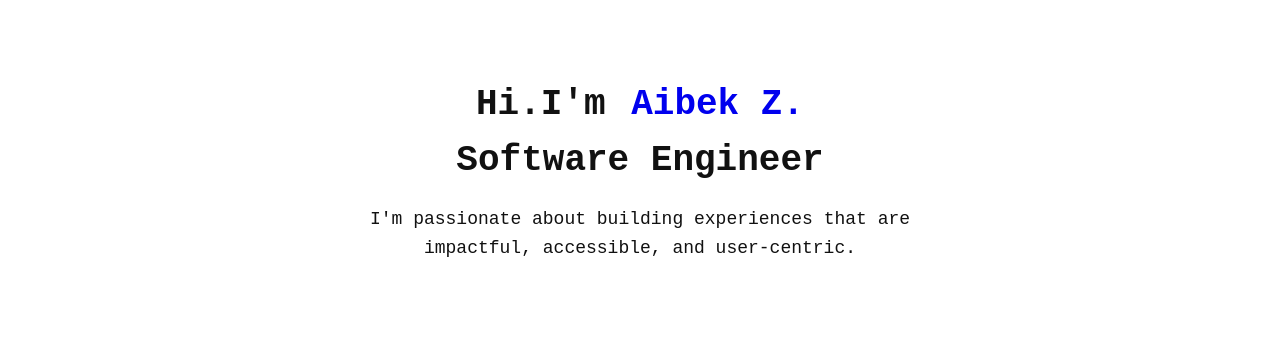
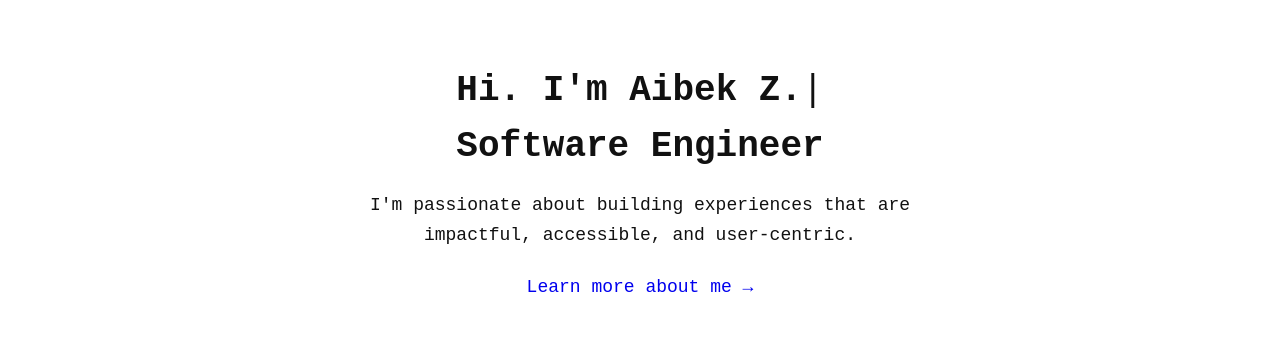
Before and after one commit to aibekz/portfolio, a React (Vite) app: page / in a window 1280 px wide. Shown: the part 197-548 px from the top of the page. Built offline with nearby package versions, Linux system fonts and the light colour scheme; no server answers.

Commit message:
Update portfolio components and styling - Added TypewriterText component, updated Home page, Navbar, and App.css styling

```diff
--- a/package.json
+++ b/package.json
@@ -27,6 +27,7 @@
     "rehype-raw": "^7.0.0",
     "remark-gfm": "^4.0.1",
     "tailwindcss": "^4.1.4",
+    "typewriter-effect": "^2.22.0",
     "vite": "^5.4.10"
   },
   "devDependencies": {
--- a/src/App.css
+++ b/src/App.css
@@ -135,3 +135,45 @@ body {
 .theme-toggle:focus {
   ring-color: var(--link-color);
 }
+
+/* Typewriter animation styles */
+.typewriter-container {
+  display: inline-block;
+}
+
+.typewriter-wrapper {
+  font-family: 'IBM Plex Mono', monospace;
+  font-weight: 600;
+}
+
+.typewriter-cursor {
+  color: var(--text-color);
+  font-weight: 100;
+  animation: blink 1s infinite;
+}
+
+@keyframes blink {
+  0%, 50% { opacity: 1; }
+  51%, 100% { opacity: 0; }
+}
+
+/* Dark mode typewriter cursor */
+:root.dark .typewriter-cursor {
+  color: var(--color-matrix-green);
+}
+
+/* Fade-in animation for content after typewriter */
+.animate-fade-in {
+  animation: fadeIn 0.8s ease-in-out;
+}
+
+@keyframes fadeIn {
+  from {
+    opacity: 0;
+    transform: translateY(20px);
+  }
+  to {
+    opacity: 1;
+    transform: translateY(0);
+  }
+}
--- a/src/components/Navbar.jsx
+++ b/src/components/Navbar.jsx
@@ -58,8 +58,9 @@ const Navbar = () => {
             {menuOpen && (
                 <div className="fixed inset-0 z-50 md:hidden transition-colors duration-300" style={{ backgroundColor: 'var(--bg-color)' }}>
                     <div className="flex flex-col h-full">
-                        {/* Close button */}
-                        <div className="flex justify-end p-6">
+                        {/* Close button and theme toggle */}
+                        <div className="flex justify-end items-center space-x-2 p-6">
+                            <ThemeToggle />
                             <button
                                 onClick={() => setMenuOpen(false)}
                                 className="focus:outline-none p-2"
--- /dev/null
+++ b/src/components/TypewriterText.jsx
@@ -0,0 +1,37 @@
+import Typewriter from 'typewriter-effect';
+
+export default function TypewriterText({
+  strings,
+  autoStart = true,
+  loop = false,
+  delay = 75,
+  deleteSpeed = 50,
+  pauseFor = 500,
+  className = '',
+  onComplete = null
+}) {
+  return (
+    <div className={`typewriter-container ${className}`}>
+      <Typewriter
+        options={{
+          strings: strings,
+          autoStart: autoStart,
+          loop: loop,
+          delay: delay,
+          deleteSpeed: deleteSpeed,
+          pauseFor: pauseFor,
+          cursor: '|',
+          cursorClassName: 'typewriter-cursor text-theme',
+          wrapperClassName: 'typewriter-wrapper text-theme',
+        }}
+        onInit={(typewriter) => {
+          if (onComplete) {
+            typewriter.callFunction(() => {
+              onComplete();
+            });
+          }
+        }}
+      />
+    </div>
+  );
+}
--- a/src/pages/Home.jsx
+++ b/src/pages/Home.jsx
@@ -1,6 +1,7 @@
 import { siteConfig } from '../constants/siteConfig';
 import { Link } from 'react-router-dom';
 import SEO from '../components/SEO';
+import TypewriterText from '../components/TypewriterText';
 
 export default function Home() {
   return (
@@ -11,25 +12,33 @@ export default function Home() {
         url={siteConfig.url}
       />
       <div className="flex-1 flex items-center justify-center text-center px-6">
-        <div style={{ color: 'var(--text-color)' }}>
+        <div className="text-theme">
           <h1 className="text-4xl font-semibold font-mono mb-4">
-            {siteConfig.author.greeting}
-            <Link
-              to="/about"
-              className="ml-1 nav-link focus:outline-none focus:ring-2 focus:ring-offset-2 rounded"
-              aria-label={`Learn more about ${siteConfig.author.name}`}
-            >
-              {siteConfig.author.name}
-            </Link>
+            <TypewriterText
+              strings={[`Hi. I'm ${siteConfig.author.name}`]}
+              delay={75}
+              pauseFor={4000}
+              loop={true}
+              deleteSpeed={30}
+              className="inline-block"
+            />
           </h1>
 
-          <h2 className="text-4xl font-semibold font-mono mb-6" style={{ color: 'var(--text-color)' }}>
+          <h2 className="text-4xl font-semibold font-mono mb-6 text-theme">
             {siteConfig.author.title}
           </h2>
 
-          <p className="text-body max-w-xl mx-auto font-mono leading-relaxed mb-6" style={{ color: 'var(--text-color)' }}>
+          <p className="text-body max-w-xl mx-auto font-mono leading-relaxed mb-6 text-theme">
             {siteConfig.author.subtitle}
           </p>
+
+          <Link
+            to="/about"
+            className="nav-link focus:outline-none focus:ring-2 focus:ring-offset-2 rounded font-mono text-body"
+            aria-label={`Learn more about ${siteConfig.author.name}`}
+          >
+            Learn more about me →
+          </Link>
         </div>
       </div>
     </>
```
Also changed, not shown: 2 other files (tests, documents, lock files or other folders).
